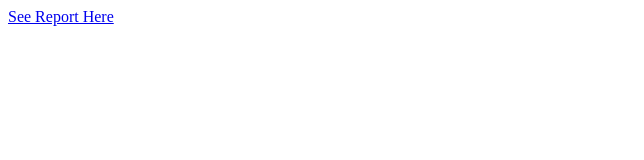
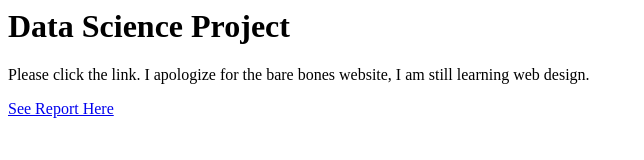
Before and after one commit to JuliaPotter2006/cis-241-project, a plain HTML site: page index.html in a window 1280 px wide. Shown: the whole page, without its empty margins (0-644 px from the left). Drawn offline with Linux system fonts and the light colour scheme.

Commit message:
Update index.html

```diff
--- a/index.html
+++ b/index.html
@@ -5,6 +5,8 @@
         <title>Data Science Project</title>
     </head>
 
+    <h1> Data Science Project </h1>
+    <p>Please click the link. I apologize for the bare bones website, I am still learning web design.</p>
     <a href="Report.html">See Report Here</a>
 
 </html>
```
